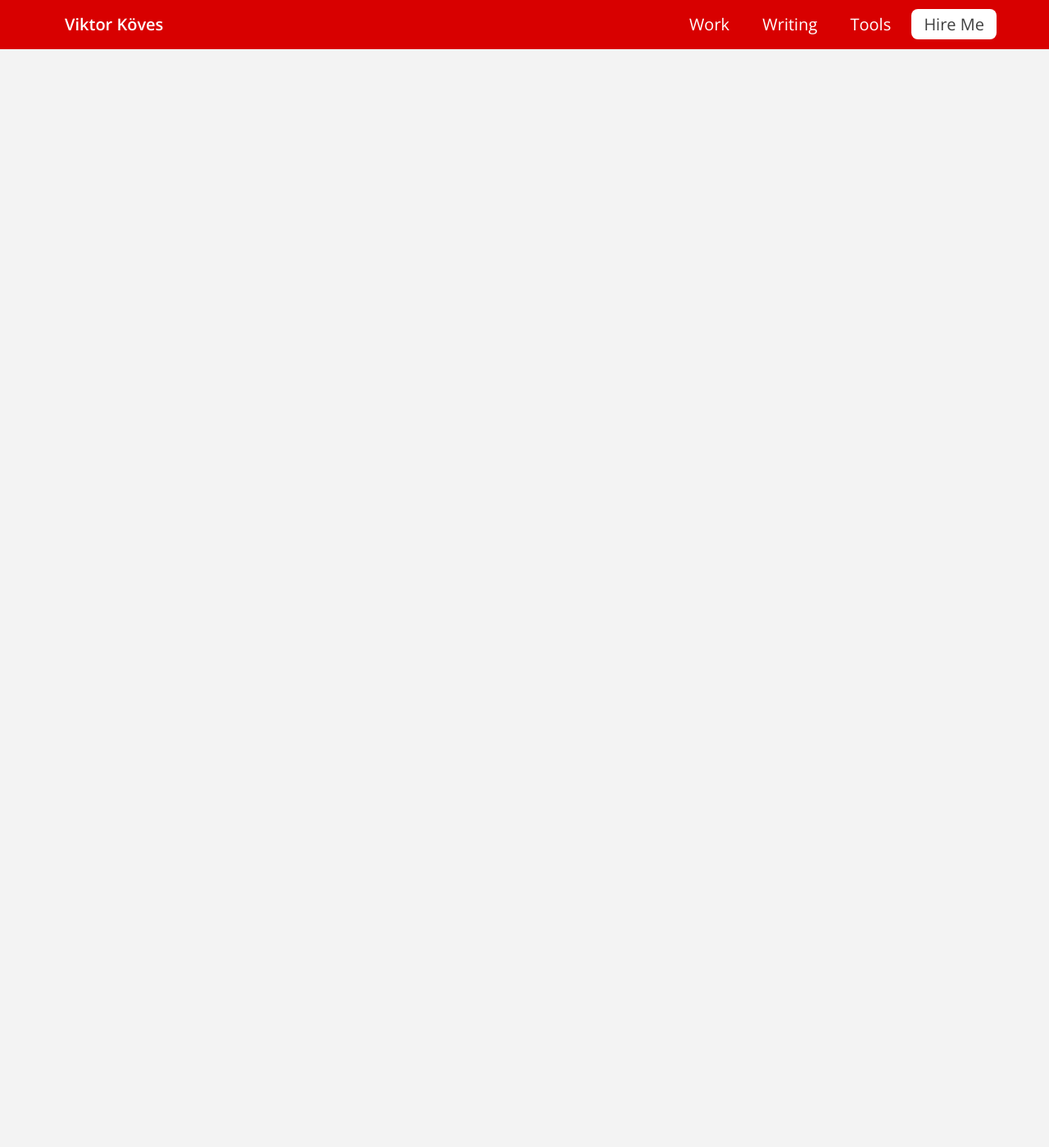
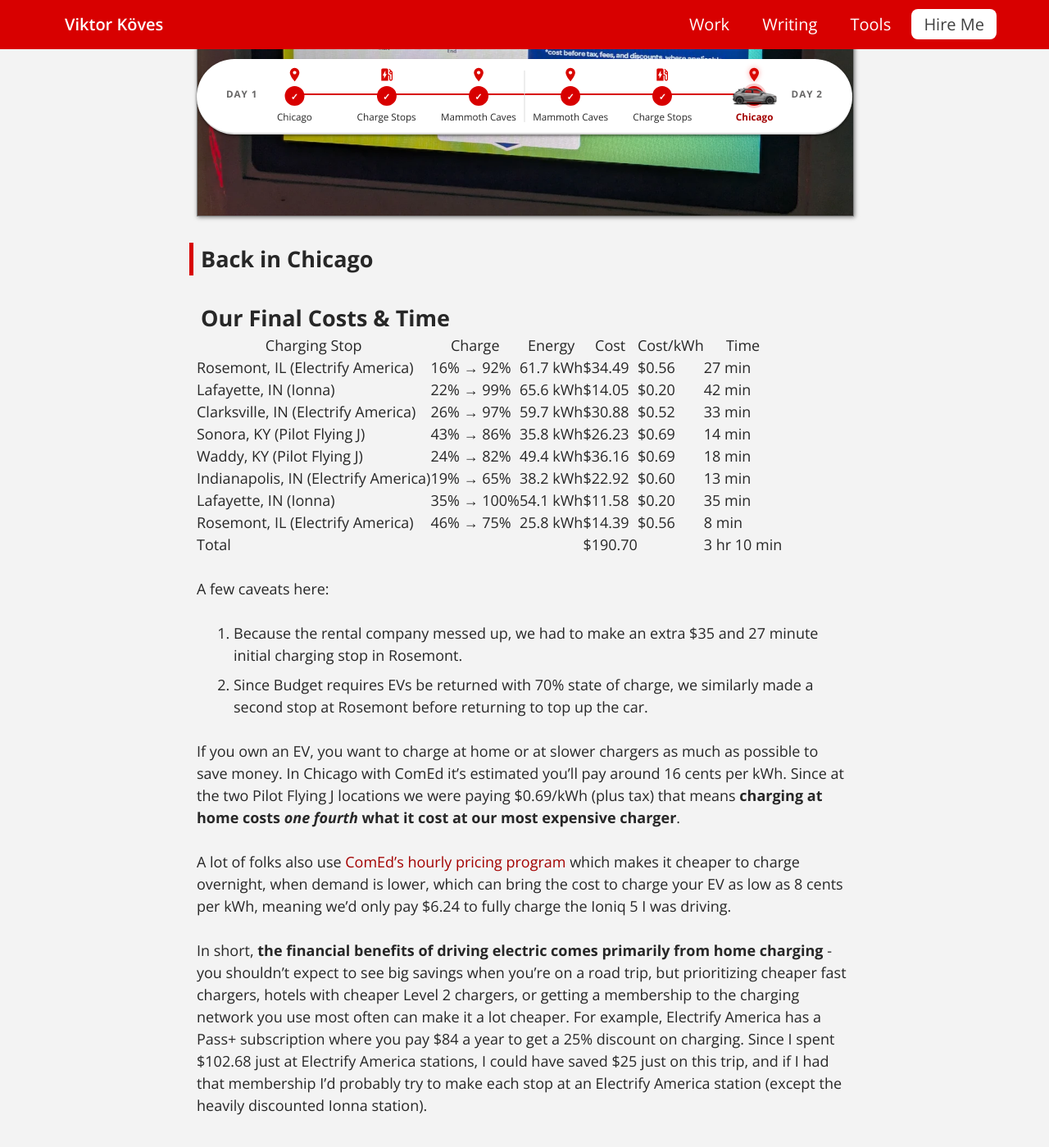
Before and after one commit to vkoves/vkoves.github.io, a Jekyll site: the page built from _posts/2026-07-15-ev-road-tripping.md, in a window 1280 px wide and 1400 px high, scrolled down 14324 px. Shown: the whole window at 82% size. Built offline with Jekyll 4.4.1, drawn with Linux system fonts in a browser that asks for light colours; some of the changed text lies outside the part shown.

Commit message:
Add missing Indianapolis charging stop

```diff
--- a/_posts/2026-07-15-ev-road-tripping.md
+++ b/_posts/2026-07-15-ev-road-tripping.md
@@ -142,7 +142,7 @@
 
 <img src="/post-assets/ev-roadtrip/day1/electrifyamerica-day1-receipt.webp" loading="lazy"
     alt="Screen of an Electrify America charging station showing a completed charging session at
-      97% state of charge and 59.7 kWh delivered over 33 minutes.">
+      97% state of charge and 59.7 kWh delivered over 33 minutes, and a total cost of $30.88">
 
 ## Arriving in Kentucky {#kentucky-arrival}
 
@@ -188,13 +188,26 @@
 
 ## Stop 2
 
+Electrify America in Indianapolis, IN - 19% to 65% for $22.92 in 13 minutes.
+
+<img src="/post-assets/ev-roadtrip/day3/electrifyamerica-day3-indianapolis.webp" loading="lazy"
+    alt="TODO">
+
+<img src="/post-assets/ev-roadtrip/day3/electrifyamerica-day3-final-charge.webp" loading="lazy"
+    alt="TODO">
+
+<img src="/post-assets/ev-roadtrip/day3/electrifyamerica-day3-indianapolis-receipt.webp" loading="lazy"
+    alt="TODO">
+
+## Stop 3
+
 Back at Ionna Lafayette, IN - 35% to 100% for $11.58 in 35 minutes, thanks to sale and we were eating
 
 <img src="/post-assets/ev-roadtrip/day3/ionna-day3-receipt.webp" loading="lazy"
     alt="Display screen of an Ionna EV charging station showing a finished session at 100% state of
       charge from 35%, 54.1 kWh delivered in 35 minutes, and a final cost of $11.58.">
 
-## Stop 3 - Only Needed Because We're Renting
+## Stop 4 - Only Needed Because We're Renting
 
 Rosemont to finish up 46% to 78% for $14.39 8 minutes
 
@@ -204,6 +217,44 @@
 
 ## Back in Chicago {#chicago-return}
 
+
+## Our Final Costs & Time
+
+| Charging Stop                        | Charge     | Energy   | Cost    | Cost/kWh | Time       |
+| ------------------------------------ | ---------- | -------- | ------- | -------- | ---------- |
+| Rosemont, IL (Electrify America)     | 16% → 92%  | 61.7 kWh | $34.49  | $0.56    | 27 min     |
+| Lafayette, IN (Ionna)                | 22% → 99%  | 65.6 kWh | $14.05  | $0.20    | 42 min     |
+| Clarksville, IN (Electrify America)  | 26% → 97%  | 59.7 kWh | $30.88  | $0.52    | 33 min     |
+| Sonora, KY (Pilot Flying J)          | 43% → 86%  | 35.8 kWh | $26.23  | $0.69    | 14 min     |
+| Waddy, KY (Pilot Flying J)           | 24% → 82%  | 49.4 kWh | $36.16  | $0.69    | 18 min     |
+| Indianapolis, IN (Electrify America) | 19% → 65%  | 38.2 kWh | $22.92  | $0.60    | 13 min     |
+| Lafayette, IN (Ionna)                | 35% → 100% | 54.1 kWh | $11.58  | $0.20    | 35 min     |
+| Rosemont, IL (Electrify America)     | 46% → 75%  | 25.8 kWh | $14.39  | $0.56    | 8 min      |
+| Total                                |            |          | $190.70 |          | 3 hr 10 min |
+
+A few caveats here:
+
+1. Because the rental company messed up, we had to make an extra $35 and 27 minute initial charging stop in Rosemont.
+2. Since Budget requires EVs be returned with 70% state of charge, we similarly made a second stop at Rosemont before returning to top up the car.
+
+If you own an EV, you want to charge at home or at slower chargers as much as possible to save money.
+In Chicago with ComEd it's estimated you'll pay around 16 cents per kWh. Since at the two Pilot
+Flying J locations we were paying $0.69/kWh (plus tax) that means **charging at home costs
+_one fourth_ what it cost at our most expensive charger**.
+
+A lot of folks also use [ComEd's hourly pricing program](https://hourlypricing.comed.com/) which
+makes it cheaper to charge overnight, when demand is lower, which can bring the cost to charge
+your EV as low as 8 cents per kWh, meaning we'd only pay $6.24 to fully charge the Ioniq 5 I was
+driving.
+
+In short, **the financial benefits of driving electric comes primarily from home charging** - you
+shouldn't expect to see big savings when you're on a road trip, but prioritizing cheaper fast
+chargers, hotels with cheaper Level 2 chargers, or getting a membership to the charging network you
+use most often can make it a lot cheaper. For example, Electrify America has a Pass+ subscription
+where you pay $84 a year to get a 25% discount on charging. Since I spent $102.68 just at Electrify
+America stations, I could have saved $25 just on this trip, and if I had that membership I'd
+probably try to make each stop at an Electrify America station (except the heavily discounted
+Ionna station).
 
 ## Tips For Renting??? (separate article? end notes)
 
```
Also changed, not shown: post-assets/ev-roadtrip/day3/electrifyamerica-day3-final-charge.webp (added), post-assets/ev-roadtrip/day3/electrifyamerica-day3-indianapolis-receipt.webp (added), post-assets/ev-roadtrip/day3/electrifyamerica-day3-indianapolis.webp (added).
